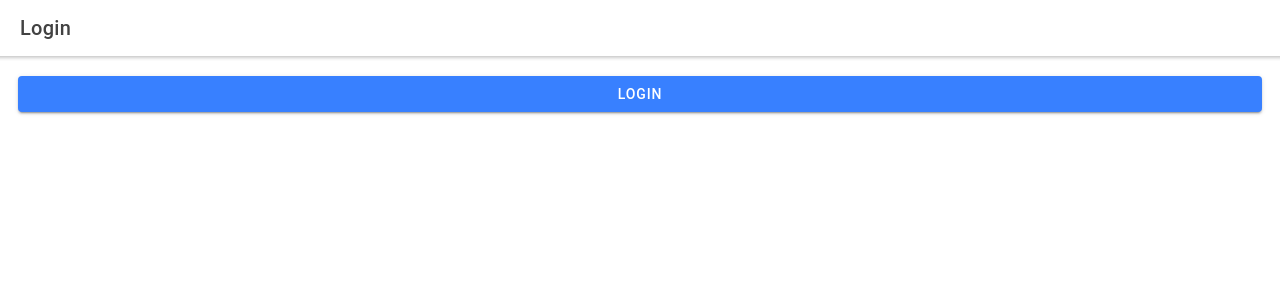
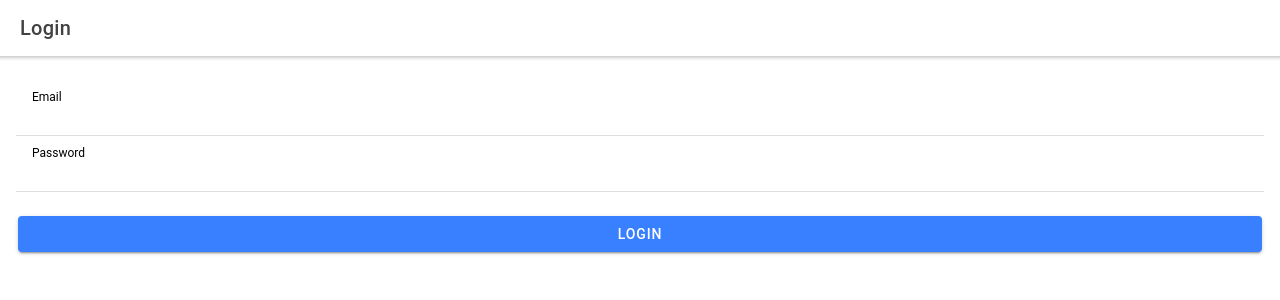
Before and after one commit to roryjarrard/daily-moments, a React (Create React App) app: page /login in a window 1280 px wide. Shown: the top 300 px of the page. Built offline with nearby package versions, Linux system fonts and the light colour scheme.

Commit message:
login firebase

```diff
--- a/src/firebase.ts
+++ b/src/firebase.ts
@@ -1,5 +1,5 @@
-import firebase from 'firebase/app';
-import { getAuth } from 'firebase/auth';
+import * as firebase from 'firebase/app';
+import { Auth, getAuth, signInWithEmailAndPassword } from 'firebase/auth';
 
 const firebaseConfig = {
     apiKey: "AIzaSyBvqgnOf18uORMb1xmnceIcrc8egBl5cSw",
@@ -12,4 +12,9 @@ const firebaseConfig = {
 
 const app = firebase.initializeApp(firebaseConfig);
 
-export const auth = getAuth(app);
+const auth: Auth = getAuth(app);
+
+export {
+    auth,
+    signInWithEmailAndPassword
+};
--- a/src/pages/LoginPage.tsx
+++ b/src/pages/LoginPage.tsx
@@ -1,17 +1,32 @@
-import { IonButton, IonContent, IonHeader, IonPage, IonTitle, IonToolbar } from '@ionic/react';
+import { IonButton, IonContent, IonHeader, IonInput, IonItem, IonLabel, IonList, IonPage, IonTitle, IonToolbar } from '@ionic/react';
 import { Redirect } from 'react-router';
 import { useAuth } from '../auth';
+import { auth, signInWithEmailAndPassword } from '../firebase';
+import { useState } from 'react';
 
 interface Props {
   onLogin: () => void;
 }
 
 const LoginPage: React.FC<Props> = ({ onLogin }) => {
-  const {loggedIn} = useAuth();
+  const { loggedIn } = useAuth();
+
+  const [email, setEmail] = useState('');
+  const [password, setPassword] = useState('');
 
   if (loggedIn) {
     return <Redirect to="/my/entries" />;
   }
+
+  const handleLogin = async () => {
+    try {
+      const credential = await signInWithEmailAndPassword(auth, email, password);
+      console.log({ credential });
+      onLogin();
+    } catch (err) {
+      console.error('Login error: ', err);
+    }
+  };
 
   return (
     <IonPage>
@@ -21,7 +36,19 @@ const LoginPage: React.FC<Props> = ({ onLogin }) => {
         </IonToolbar>
       </IonHeader>
       <IonContent className="ion-padding">
-        <IonButton expand="block" onClick={onLogin}>Login</IonButton>
+        <IonList>
+          <IonItem>
+            <IonLabel position="stacked">Email</IonLabel>
+            <IonInput type="email" value={email}
+              onIonChange={(event) => setEmail(event.detail.value)} />
+          </IonItem>
+          <IonItem>
+            <IonLabel position="stacked">Password</IonLabel>
+            <IonInput type="password" value={password}
+              onIonChange={(event) => setPassword(event.detail.value)} />
+          </IonItem>
+        </IonList>
+        <IonButton className="ion-margin-top" expand="block" onClick={handleLogin}>Login</IonButton>
       </IonContent>
     </IonPage>
   );
```
